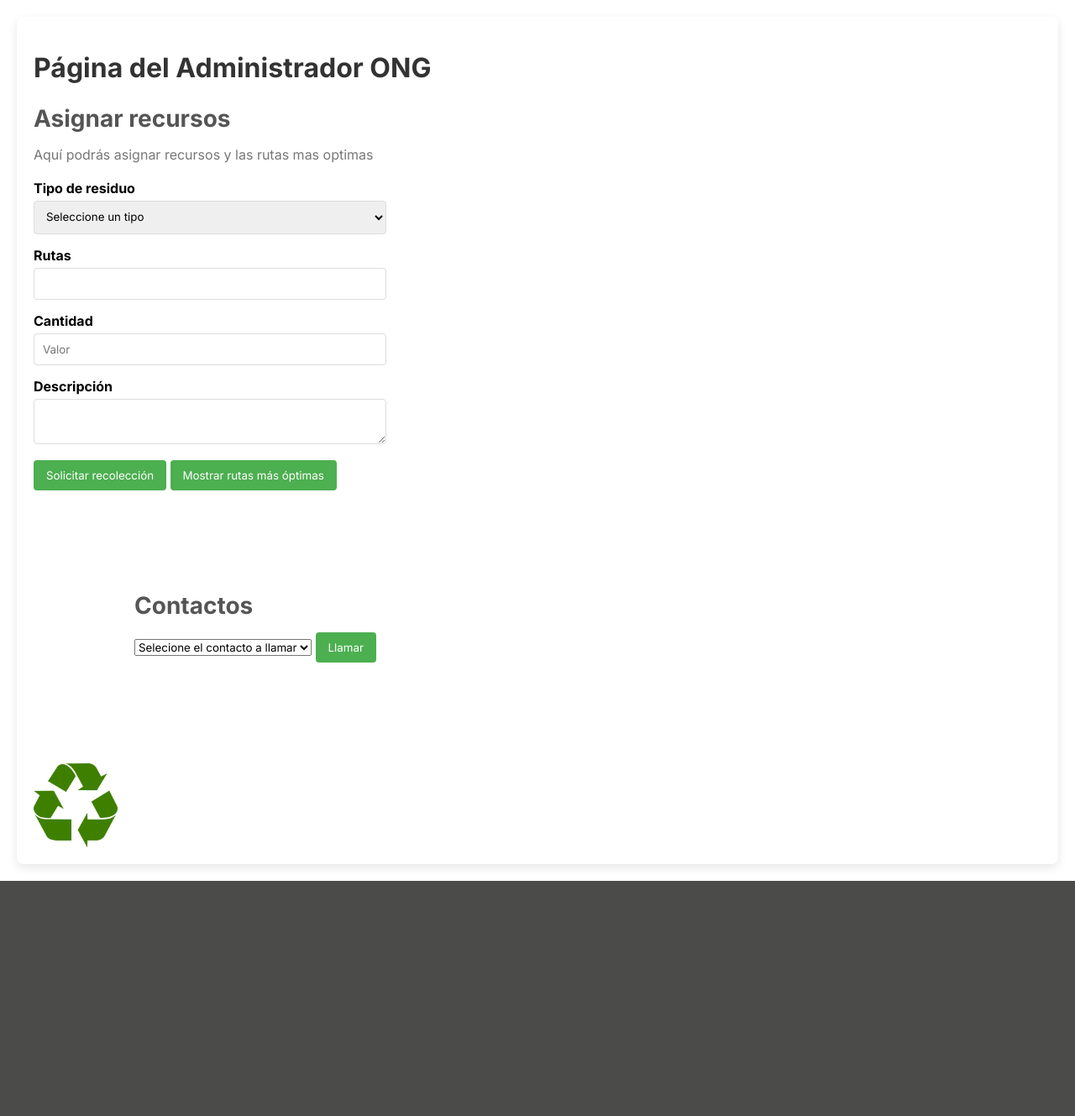
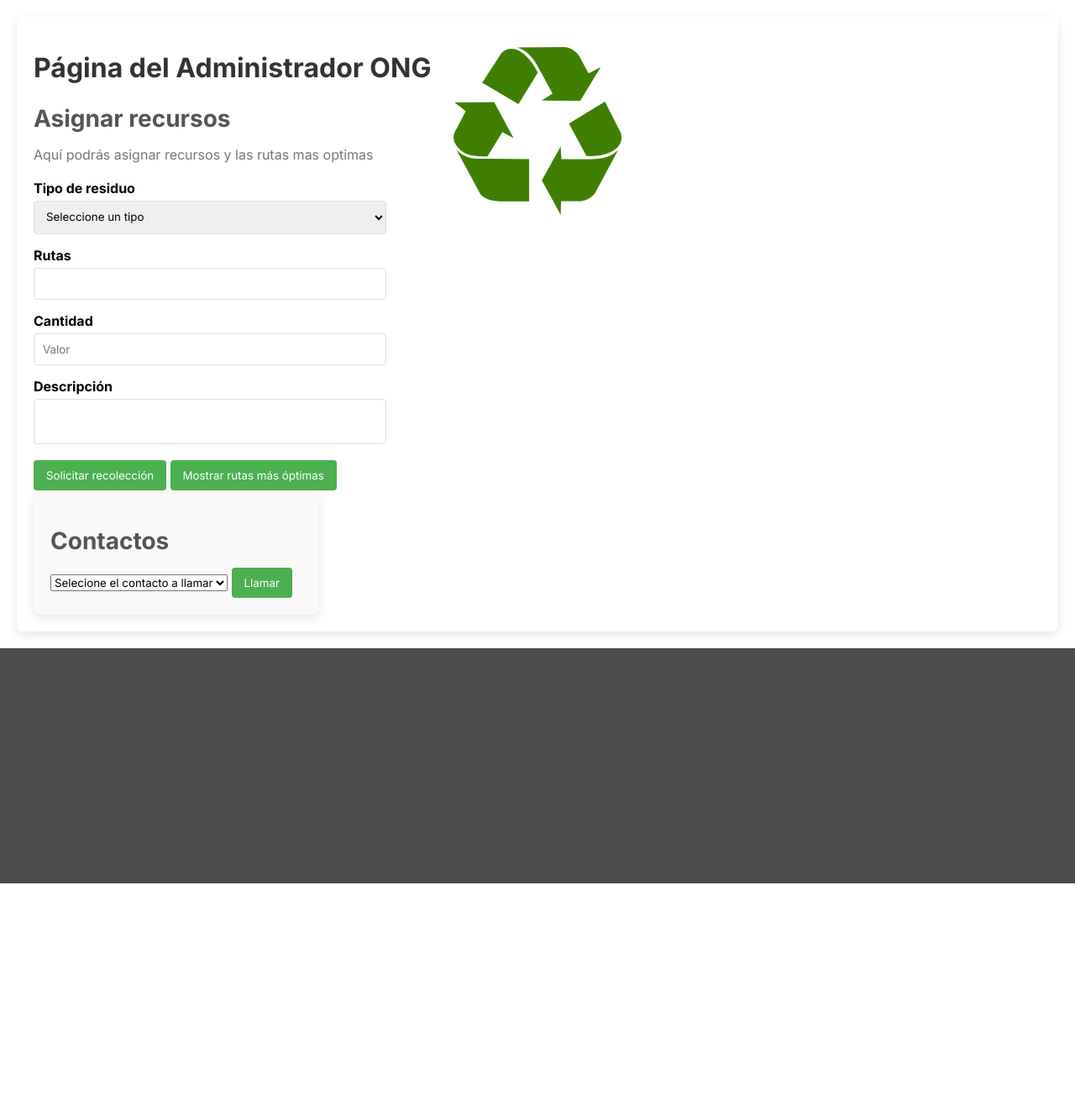
Before and after one commit to Gapprrin/Proyecto_CF, a Django app: page /pagAdmin/ in a window 1280 px wide. Shown: the part 64-1393 px from the top of the page at 84% size. After the commit the page ends 1116 px from the top, so only its background shows below. Run offline with Django 5.2, Linux system fonts and the light colour scheme; a user stored in the database is signed in.

Commit message:
Update "pagAdmin" CB

```diff
--- a/core/static/css/pagAdmin.css
+++ b/core/static/css/pagAdmin.css
@@ -1,7 +1,15 @@
+/* Contenedor principal para organizar admin y contactos */
+.container {
+    display: flex;
+    justify-content: space-between; /* Distribuye los elementos horizontalmente */
+    align-items: flex-start; /* Alinea los elementos en la parte superior */
+}
 
+/* Estilos del contenedor principal del administrador */
 .admin-container {
+    flex: 1; /* Ocupa todo el espacio restante en el contenedor */
     max-width: 1600px;
-    margin: 20px ;
+    margin: 20px;
     padding: 20px;
     background: #ffffff;
     box-shadow: 0 4px 12px rgba(0, 0, 0, 0.1);
@@ -25,6 +33,7 @@
     margin-bottom: 20px;
 }
 
+/* Estilos del formulario */
 .form-group {
     margin-bottom: 15px;
 }
@@ -38,7 +47,8 @@
 .form-group input,
 .form-group select,
 .form-group textarea {
-    width: 35%;
+    resize: none;
+    width: 35%; /* Ajusta el ancho de los inputs, selects, y textareas */
     padding: 10px;
     border: 1px solid #ddd;
     border-radius: 4px;
@@ -47,8 +57,10 @@
 
 .form-group textarea {
     resize: vertical;
+    resize: none;
 }
 
+/* Estilos de los botones */
 button {
     background-color: #4CAF50;
     color: white;
@@ -63,14 +75,19 @@ button:hover {
     background-color: #45a049;
 }
 
+/* Estilos del área de contactos */
 .contactos {
-    margin-left: 80%;
-    margin: 10%;
+    align-self: flex-start; /* Coloca los contactos en la parte superior derecha */
+    background: #f9f9f9;
+    padding: 20px;
+    box-shadow: 0 4px 12px rgba(0, 0, 0, 0.1);
+    border-radius: 8px;
+    width: 300px; /* Ancho fijo de la sección de contactos */
 }
 
 .contactos ul {
     list-style: none;
-    padding: 0;
+    padding: 0px;
 }
 
 .contactos li {
@@ -80,15 +97,19 @@ button:hover {
     align-items: center;
 }
 
-.contacto-icon{
+.contacto-icon {
     height: 3.5%;
     width: 3.5%;
 }
 
 .icono-reciclaje {
-    display: flex;
-    justify-content: flex-end;
-    margin-top: 20px;
-    width: 100px;
-    height: 100px;
+    position: absolute; /* Mueve el logo fuera del flujo normal del documento */
+    top: 120px; /* Ajusta este valor según la altura de tu header */
+    left: 50%; /* Lo posiciona en el centro horizontal */
+    transform: translateX(-50%); /* Ajusta para centrar el logo en la página */
 }
+
+.icono-reciclaje img {
+    width: 200px; /* Tamaño del logo */
+    height: 200px; /* Tamaño del logo */
+}
```
Also changed, not shown: core/templates/pagAdmin.html (+0 -15 lines).
